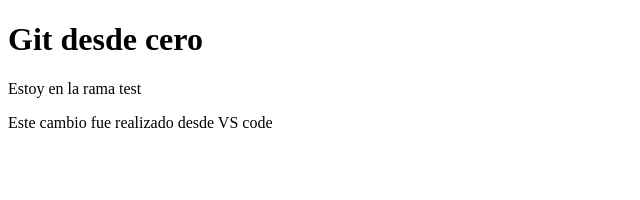
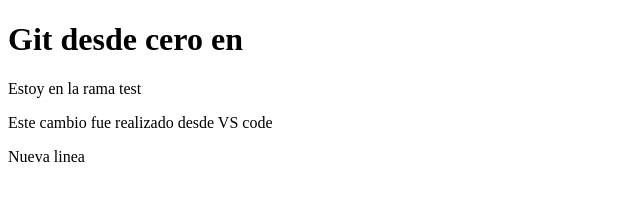
Before and after one commit to oscaryesidneira/practicando-git, a plain HTML site: page index.html in a window 1280 px wide. Shown: the whole page, without its empty margins (0-640 px from the left). Drawn offline with Linux system fonts and the light colour scheme.

Commit message:
Commit yo aprendidendo solo

```diff
--- a/index.html
+++ b/index.html
@@ -9,7 +9,7 @@
 
 <body>
 
-    <h1>Git desde cero</h1>
+    <h1>Git desde cero en</h1>
     <section>
         <p>Estoy en la rama test</p>
     </section>
@@ -18,6 +18,7 @@
         <p>
             Este cambio fue realizado desde VS code
         </p>
+        <span>Nueva linea</span>
     </div>
 </body>
 
```
